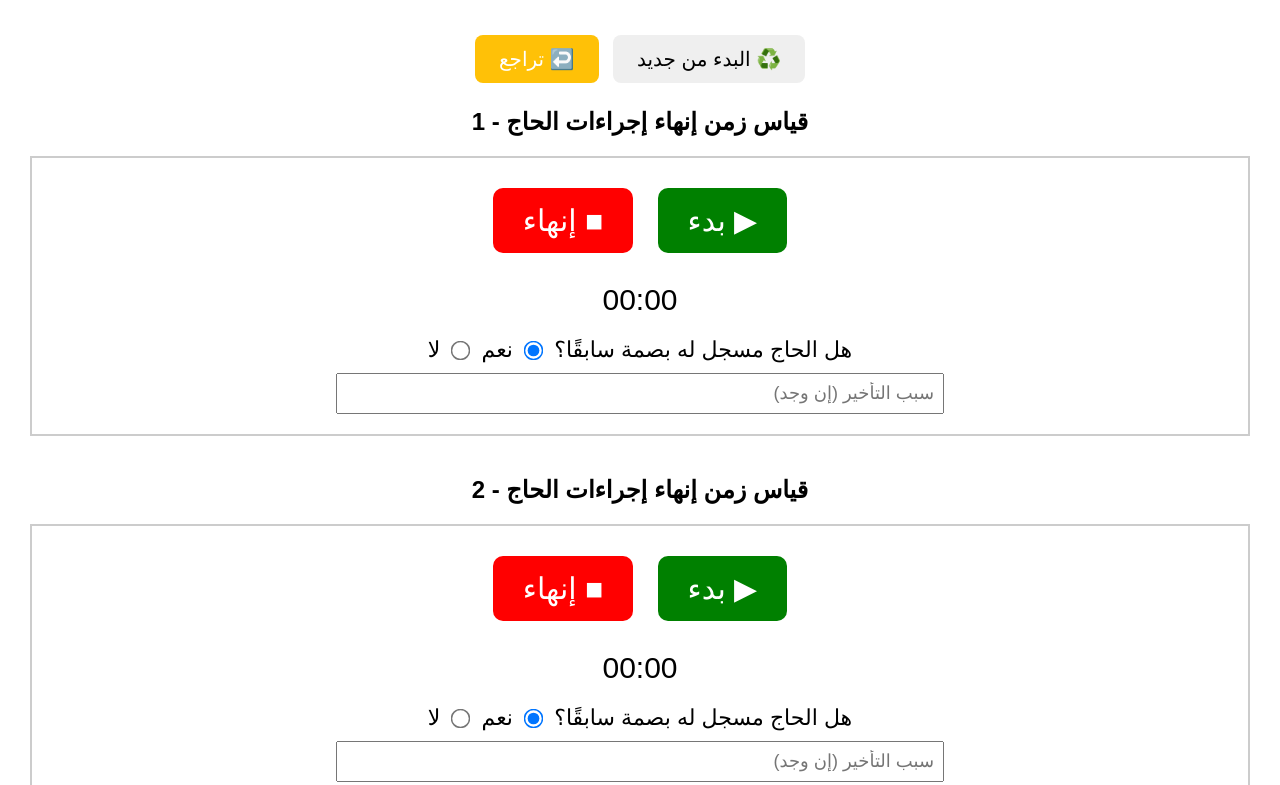
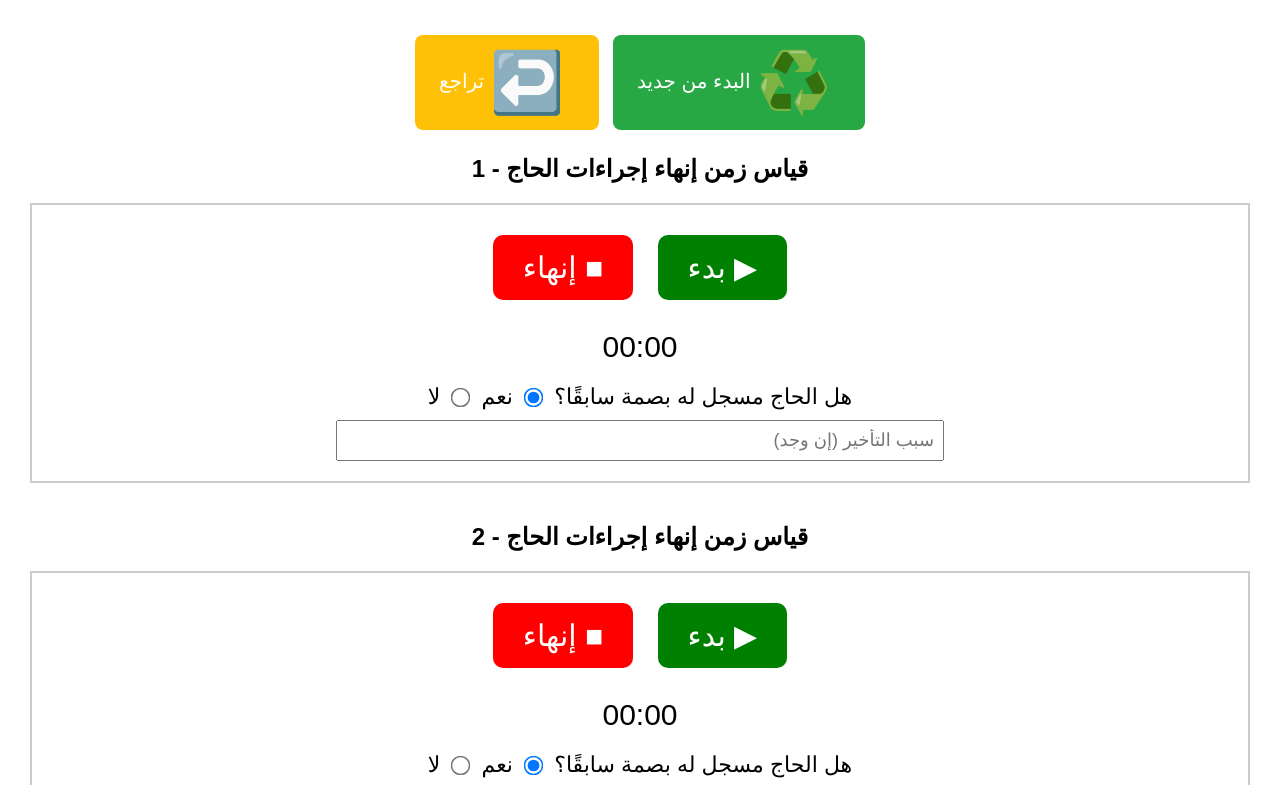
Before and after one commit to alamri-a/Hajj-2, a plain HTML site: page index.html in a window 1280 px wide. Shown: the top 785 px of the page. Drawn offline with nearby package versions, Linux system fonts and the light colour scheme.

Commit message:
Update index.html

```diff
--- a/index.html
+++ b/index.html
@@ -10,10 +10,13 @@
 </head>
 <body>
 <div style="text-align: center; margin-top: 20px;">
-  <button onclick="clearData()">♻️ البدء من جديد</button>
-  <button class="undo" onclick="undoLastEntry()">↩️ تراجع</button>
+  <button class="reset" onclick="clearData()">
+    <span class="icon">♻️</span> البدء من جديد
+  </button>
+  <button class="undo" onclick="undoLastEntry()">
+    <span class="icon">↩️</span> تراجع
+  </button>
 </div>
-
 
 <h2>قياس زمن إنهاء إجراءات الحاج - 1</h2>
 <div class="section">
```
